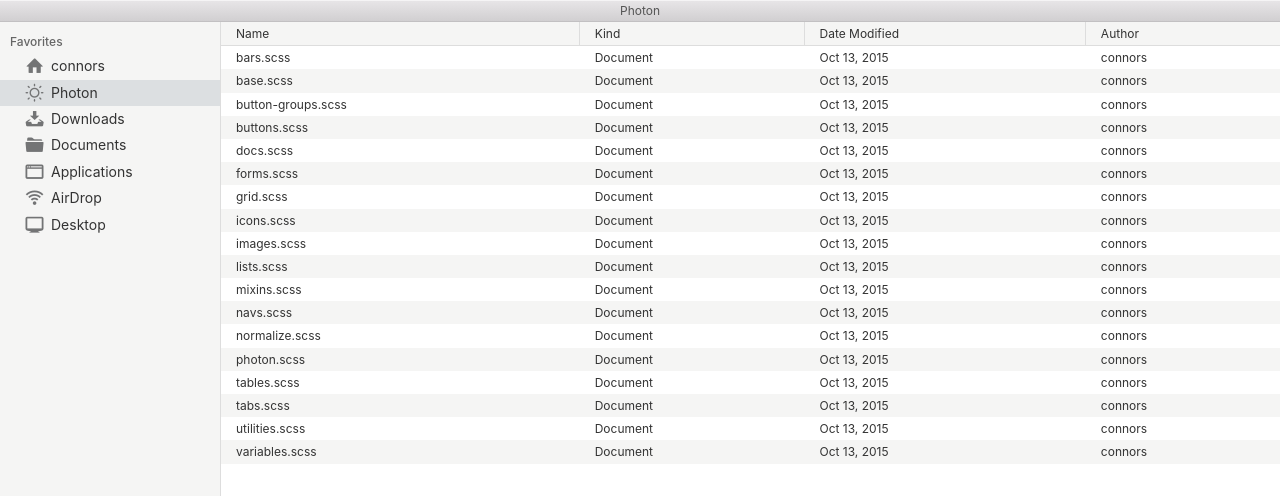
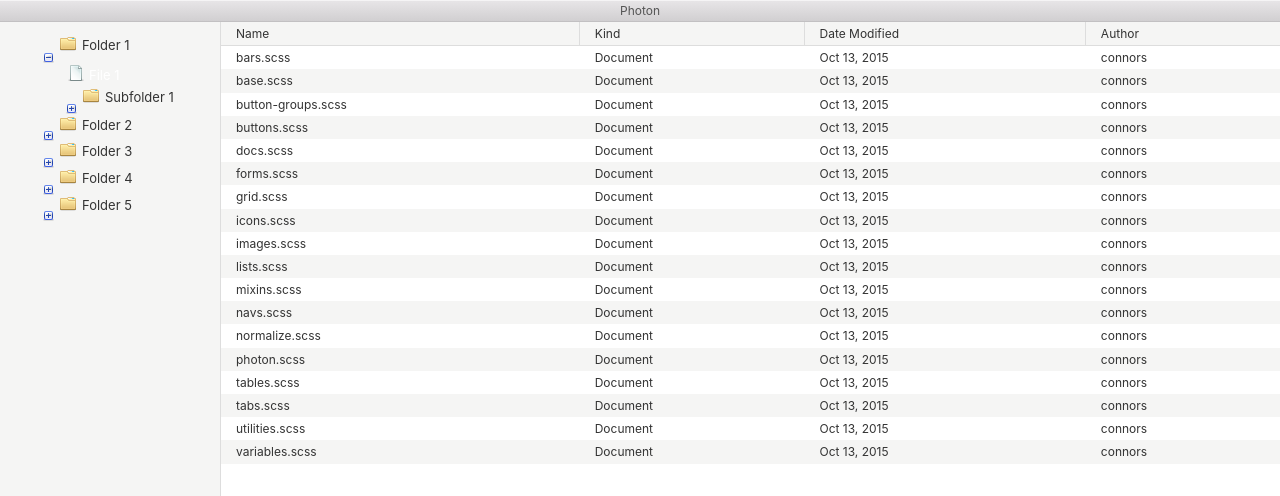
Before and after one commit to sha256/Bookish, a website: page index.html in a window 1280 px wide. Shown: the top 496 px of the page. Drawn offline with Linux system fonts and the light colour scheme.

Commit message:
added dir tree css, replaced jszip with adm-zip

```diff
--- /dev/null
+++ b/css/dir-tree.css
@@ -0,0 +1,86 @@
+
+.dir-tree, ol.tree {
+    padding: 0 0 0 30px;
+    width: 300px;
+}
+
+.dir-tree li {
+    position: relative;
+    margin-left: -15px;
+    list-style: none;
+}
+
+li.file {
+    margin-left: -1px !important;
+}
+
+li.file a {
+    background: url(../img/dir-tree/document.png) 0 0 no-repeat;
+    color: #fff;
+    padding-left: 21px;
+    text-decoration: none;
+    display: block;
+}
+
+li.file a[href *= '.pdf'] {
+    background: url(../img/dir-tree/document.png) 0 0 no-repeat;
+}
+
+li.file a[href *= '.html'] {
+    background: url(../img/dir-tree/document.png) 0 0 no-repeat;
+}
+
+li.file a[href $= '.css'] {
+    background: url(../img/dir-tree/document.png) 0 0 no-repeat;
+}
+
+li.file a[href $= '.js'] {
+    background: url(../img/dir-tree/document.png) 0 0 no-repeat;
+}
+
+.dir-tree li input {
+    position: absolute;
+    left: 0;
+    margin-left: 0;
+    opacity: 0;
+    z-index: 2;
+    cursor: pointer;
+    height: 1em;
+    width: 1em;
+    top: 0;
+}
+
+.dir-tree li input + ol {
+    background: url(../img/dir-tree/toggle-small-expand.png) 40px 0 no-repeat;
+    margin: -0.938em 0 0 -44px; /* 15px */
+    height: 1em;
+}
+
+.dir-tree li input + ol > li {
+    display: none;
+    margin-left: -14px !important;
+    padding-left: 1px;
+}
+
+.dir-tree li label {
+    background: url(../img/dir-tree/folder-horizontal.png) 15px 1px no-repeat;
+    cursor: pointer;
+    display: block;
+    padding-left: 37px;
+}
+
+.dir-tree li input:checked + ol {
+    background: url(../img/dir-tree/toggle-small.png) 40px 5px no-repeat;
+    margin: -1.25em 0 0 -44px; /* 20px */
+    padding: 1.563em 0 0 80px;
+    height: auto;
+}
+
+.dir-tree li input:checked + ol > li {
+    display: block;
+    margin: 0 0 0.125em; /* 2px */
+}
+
+.dir-tree li input:checked + ol > li:last-child {
+    margin: 0 0 0.063em; /* 1px */
+}
--- a/index.html
+++ b/index.html
@@ -4,6 +4,7 @@
     <title>Photon</title>
 
     <link rel="stylesheet" href="vendor/photon/css/photon.css">
+    <link rel="stylesheet" href="css/dir-tree.css">
 
   </head>
   <body>
@@ -17,38 +18,111 @@
       <!-- Your app's content goes inside .window-content -->
       <div class="window-content">
         <div class="pane-group">
-          <div class="pane pane-sm sidebar">
-            <nav class="nav-group">
-              <h5 class="nav-group-title">Favorites</h5>
-              <span class="nav-group-item">
-                <span class="icon icon-home"></span>
-                connors
-              </span>
-              <span class="nav-group-item active">
-                <span class="icon icon-light-up"></span>
-                Photon
-              </span>
-              <span class="nav-group-item">
-                <span class="icon icon-download"></span>
-                Downloads
-              </span>
-              <span class="nav-group-item">
-                <span class="icon icon-folder"></span>
-                Documents
-              </span>
-              <span class="nav-group-item">
-                <span class="icon icon-window"></span>
-                Applications
-              </span>
-              <span class="nav-group-item">
-                <span class="icon icon-signal"></span>
-                AirDrop
-              </span>
-              <span class="nav-group-item">
-                <span class="icon icon-monitor"></span>
-                Desktop
-              </span>
-            </nav>
+          <div class="pane pane-sm sidebar dir-tree">
+            <ol class="tree">
+		<li>
+			<label for="folder1">Folder 1</label> <input type="checkbox" checked disabled id="folder1" />
+			<ol>
+				<li class="file"><a href="document.html.pdf">File 1</a></li>
+				<li>
+					<label for="subfolder1">Subfolder 1</label> <input type="checkbox" id="subfolder1" />
+					<ol>
+						<li class="file"><a href="">Filey 1</a></li>
+						<li>
+							<label for="subsubfolder1">Subfolder 1</label> <input type="checkbox" id="subsubfolder1" />
+							<ol>
+								<li class="file"><a href="">File 1</a></li>
+								<li>
+									<label for="subsubfolder2">Subfolder 1</label> <input type="checkbox" id="subsubfolder2" />
+									<ol>
+										<li class="file"><a href="">Subfile 1</a></li>
+										<li class="file"><a href="">Subfile 2</a></li>
+										<li class="file"><a href="">Subfile 3</a></li>
+										<li class="file"><a href="">Subfile 4</a></li>
+										<li class="file"><a href="">Subfile 5</a></li>
+										<li class="file"><a href="">Subfile 6</a></li>
+									</ol>
+								</li>
+							</ol>
+						</li>
+						<li class="file"><a href="">File 3</a></li>
+						<li class="file"><a href="">File 4</a></li>
+						<li class="file"><a href="">File 5</a></li>
+						<li class="file"><a href="">File 6</a></li>
+					</ol>
+				</li>
+			</ol>
+		</li>
+		<li>
+			<label for="folder2">Folder 2</label> <input type="checkbox" id="folder2" />
+			<ol>
+				<li class="file"><a href="">File 1</a></li>
+				<li>
+					<label for="subfolder2">Subfolder 1</label> <input type="checkbox" id="subfolder2" />
+					<ol>
+						<li class="file"><a href="">Subfile 1</a></li>
+						<li class="file"><a href="">Subfile 2</a></li>
+						<li class="file"><a href="">Subfile 3</a></li>
+						<li class="file"><a href="">Subfile 4</a></li>
+						<li class="file"><a href="">Subfile 5</a></li>
+						<li class="file"><a href="">Subfile 6</a></li>
+					</ol>
+				</li>
+			</ol>
+		</li>
+		<li>
+			<label for="folder3">Folder 3</label> <input type="checkbox" id="folder3" />
+			<ol>
+				<li class="file"><a href="">File 1</a></li>
+				<li>
+					<label for="subfolder3">Subfolder 1</label> <input type="checkbox" id="subfolder3" />
+					<ol>
+						<li class="file"><a href="">Subfile 1</a></li>
+						<li class="file"><a href="">Subfile 2</a></li>
+						<li class="file"><a href="">Subfile 3</a></li>
+						<li class="file"><a href="">Subfile 4</a></li>
+						<li class="file"><a href="">Subfile 5</a></li>
+						<li class="file"><a href="">Subfile 6</a></li>
+					</ol>
+				</li>
+			</ol>
+		</li>
+		<li>
+			<label for="folder4">Folder 4</label> <input type="checkbox" id="folder4" />
+			<ol>
+				<li class="file"><a href="">File 1</a></li>
+				<li>
+					<label for="subfolder4">Subfolder 1</label> <input type="checkbox" id="subfolder4" />
+					<ol>
+						<li class="file"><a href="">Subfile 1</a></li>
+						<li class="file"><a href="">Subfile 2</a></li>
+						<li class="file"><a href="">Subfile 3</a></li>
+						<li class="file"><a href="">Subfile 4</a></li>
+						<li class="file"><a href="">Subfile 5</a></li>
+						<li class="file"><a href="">Subfile 6</a></li>
+					</ol>
+				</li>
+			</ol>
+		</li>
+		<li>
+			<label for="folder5">Folder 5</label> <input type="checkbox" id="folder5" />
+			<ol>
+				<li class="file"><a href="">File 1</a></li>
+				<li>
+					<label for="subfolder5">Subfolder 1</label> <input type="checkbox" id="subfolder5" />
+					<ol>
+						<li class="file"><a href="">Subfile 1</a></li>
+						<li class="file"><a href="">Subfile 2</a></li>
+						<li class="file"><a href="">Subfile 3</a></li>
+						<li class="file"><a href="">Subfile 4</a></li>
+						<li class="file"><a href="">Subfile 5</a></li>
+						<li class="file"><a href="">Subfile 6</a></li>
+					</ol>
+				</li>
+			</ol>
+		</li>
+	</ol>
+
           </div>
 
           <div class="pane">
--- a/package.json
+++ b/package.json
@@ -17,6 +17,6 @@
   },
   "homepage": "https://github.com/sha256/Bookish#readme",
   "dependencies": {
-    "jszip": "^3.1.2"
+    "adm-zip": "^0.4.7"
   }
 }
```
Also changed, not shown: img/dir-tree/document.png (added), img/dir-tree/folder-horizontal.png (added), img/dir-tree/toggle-small-expand.png (added), img/dir-tree/toggle-small.png (added).
